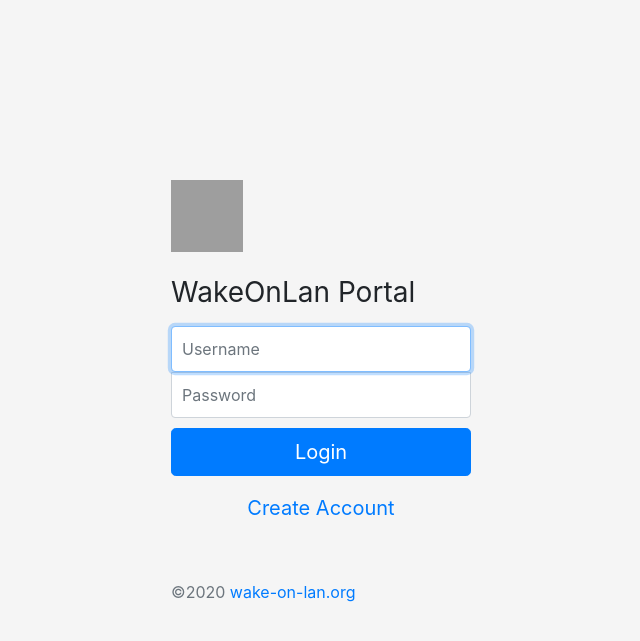
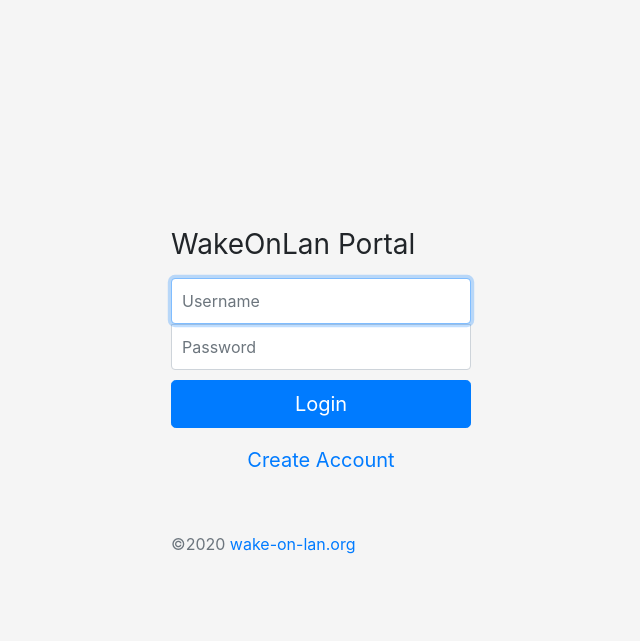
Before and after one commit to papack/wakeonlan, a Django app: page /account/login in a window 1280 px wide. Shown: the top 641 px of the page, without its empty margins (319-959 px from the left). Run offline with Django 3.2, Linux system fonts and the light colour scheme; some libraries are stand-ins or nearby versions; grey boxes are pictures that could not be loaded.

Commit message:
fix template issue (we dont use pics in login)

```diff
--- a/wakeonlanportal/accounts/templates/accounts/login.html
+++ b/wakeonlanportal/accounts/templates/accounts/login.html
@@ -8,7 +8,6 @@
 {% block content %}
 
 <form class="form-signin">
-  <img class="mb-4" src="/docs/4.4/assets/brand/bootstrap-solid.svg" alt="" width="72" height="72">
   <h1 class="h3 mb-3 font-weight-normal">WakeOnLan Portal</h1>
   <label for="inputEmail" class="sr-only">Username</label>
   <input type="text" id="inputEmail" class="form-control" placeholder="Username" required autofocus>
```
